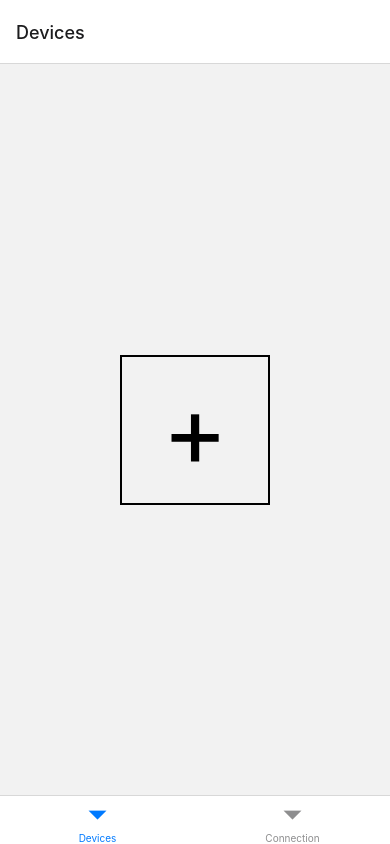
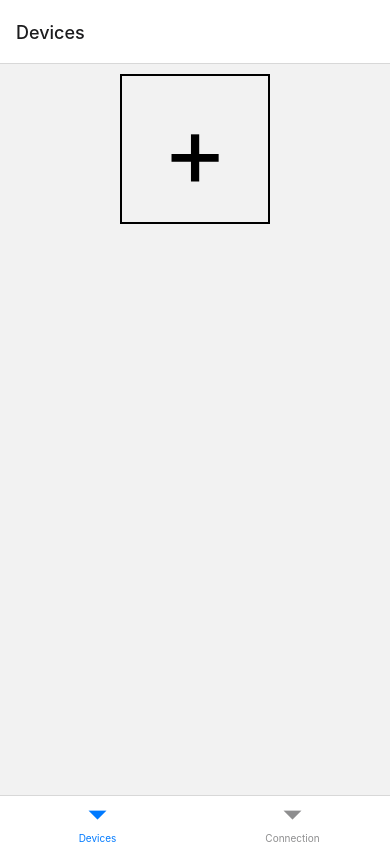
Before and after one commit to swojciech35/ZPSM, a React Native app in the folder IOT/: screen /Devices in a window 390 px wide. Built offline with nearby package versions, Linux system fonts and the light colour scheme.

Commit message:
refresh after add device

```diff
--- a/IOT/components/Devices.js
+++ b/IOT/components/Devices.js
@@ -1,18 +1,22 @@
+import { useIsFocused } from '@react-navigation/native';
 import React from 'react';
 import {View, Text, Button} from 'react-native';
 import {TouchableOpacity} from 'react-native';
+import { ScrollView } from 'react-native-gesture-handler';
 import {getData} from './component/AsyncFunction';
 
 function Devices({navigation}) {
   const [devices, setDevices] = React.useState(null);
+  const isFocused=useIsFocused();
 
   React.useEffect(() => {
     console.log('sdhshgdhagshd');
     getData('@Devices').then(value => {
       setDevices(value);
     });
-  }, []);
+  }, [isFocused]);
   return (
+    <ScrollView>
     <View style={{flex: 1, justifyContent: 'center', alignItems: 'center'}}>
       <View
         style={{
@@ -57,6 +61,7 @@ function Devices({navigation}) {
         </TouchableOpacity>
       </View>
     </View>
+    </ScrollView>
   );
 }
 
--- a/IOT/components/NewDevice.js
+++ b/IOT/components/NewDevice.js
@@ -28,6 +28,7 @@ function NewDevice({navigation}) {
     });
     console.log(temp);
     storeData('@Devices', temp);
+    navigation.goBack();
   };
   React.useEffect(() => {
     getData('@Devices').then(value => {
```
